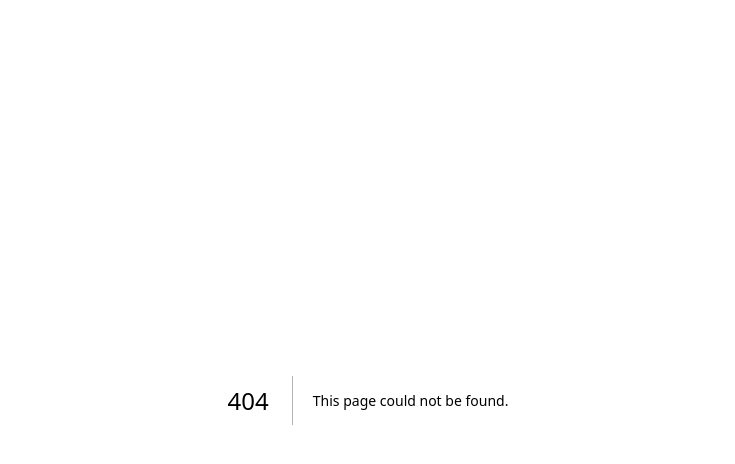
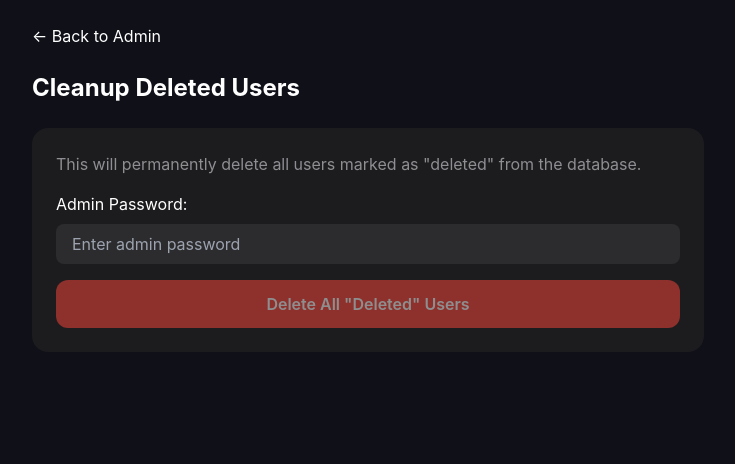
Before and after one commit to iammroracle1-gif/trustvault, a Next.js app: page /admin/cleanup in a window 1280 px wide. Before the commit this address had no page. Shown: the top 464 px of the page, without its empty margins (272-1007 px from the left). Built offline with nearby package versions, Linux system fonts and the light colour scheme.

Commit message:
Add admin cleanup page for deleted users

```diff
--- /dev/null
+++ b/app/admin/cleanup/page.tsx
@@ -0,0 +1,82 @@
+"use client";
+
+import { useState } from "react";
+import { useRouter } from "next/navigation";
+
+export default function AdminCleanupPage() {
+  const router = useRouter();
+  const [password, setPassword] = useState("");
+  const [result, setResult] = useState<any>(null);
+  const [loading, setLoading] = useState(false);
+
+  const handleCleanup = async () => {
+    setLoading(true);
+    setResult(null);
+
+    try {
+      const response = await fetch('/api/admin/cleanup-deleted', {
+        method: 'POST',
+        headers: { 'Content-Type': 'application/json' },
+        body: JSON.stringify({ adminPassword: password }),
+      });
+
+      const data = await response.json();
+      setResult(data);
+    } catch (error: any) {
+      setResult({ success: false, error: error.message });
+    }
+
+    setLoading(false);
+  };
+
+  return (
+    <div className="min-h-screen bg-[#0F1018] p-6">
+      <div className="max-w-2xl mx-auto">
+        <button
+          onClick={() => router.push('/admin/dashboard')}
+          className="mb-6 text-white hover:text-gray-300"
+        >
+          ← Back to Admin
+        </button>
+
+        <h1 className="text-white text-3xl font-bold mb-6">
+          Cleanup Deleted Users
+        </h1>
+
+        <div className="bg-[#1C1C1E] rounded-2xl p-6 mb-6">
+          <p className="text-[#8E8E93] mb-4">
+            This will permanently delete all users marked as "deleted" from the database.
+          </p>
+
+          <div className="mb-4">
+            <label className="text-white block mb-2">Admin Password:</label>
+            <input
+              type="password"
+              value={password}
+              onChange={(e) => setPassword(e.target.value)}
+              className="w-full px-4 py-2 bg-[#2C2C2E] text-white rounded-lg"
+              placeholder="Enter admin password"
+            />
+          </div>
+
+          <button
+            onClick={handleCleanup}
+            disabled={loading || !password}
+            className="w-full py-3 bg-[#FF453A] hover:bg-[#FF453A]/90 text-white font-semibold rounded-xl disabled:opacity-50"
+          >
+            {loading ? 'Cleaning up...' : 'Delete All "Deleted" Users'}
+          </button>
+        </div>
+
+        {result && (
+          <div className={`p-6 rounded-2xl ${result.success ? 'bg-green-500/20' : 'bg-red-500/20'}`}>
+            <h2 className="text-white font-bold mb-2">Result:</h2>
+            <pre className="text-white text-sm overflow-auto">
+              {JSON.stringify(result, null, 2)}
+            </pre>
+          </div>
+        )}
+      </div>
+    </div>
+  );
+}
```
